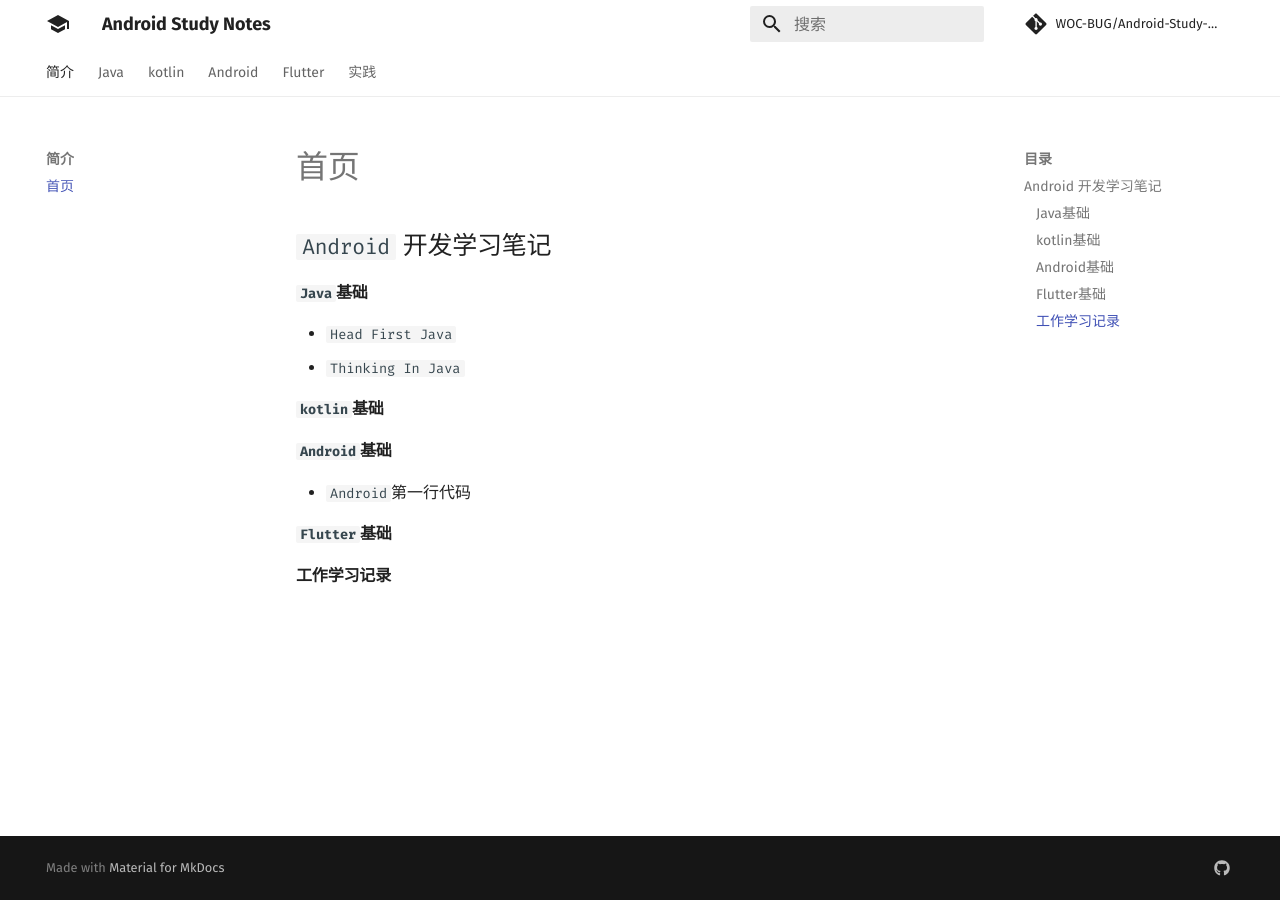
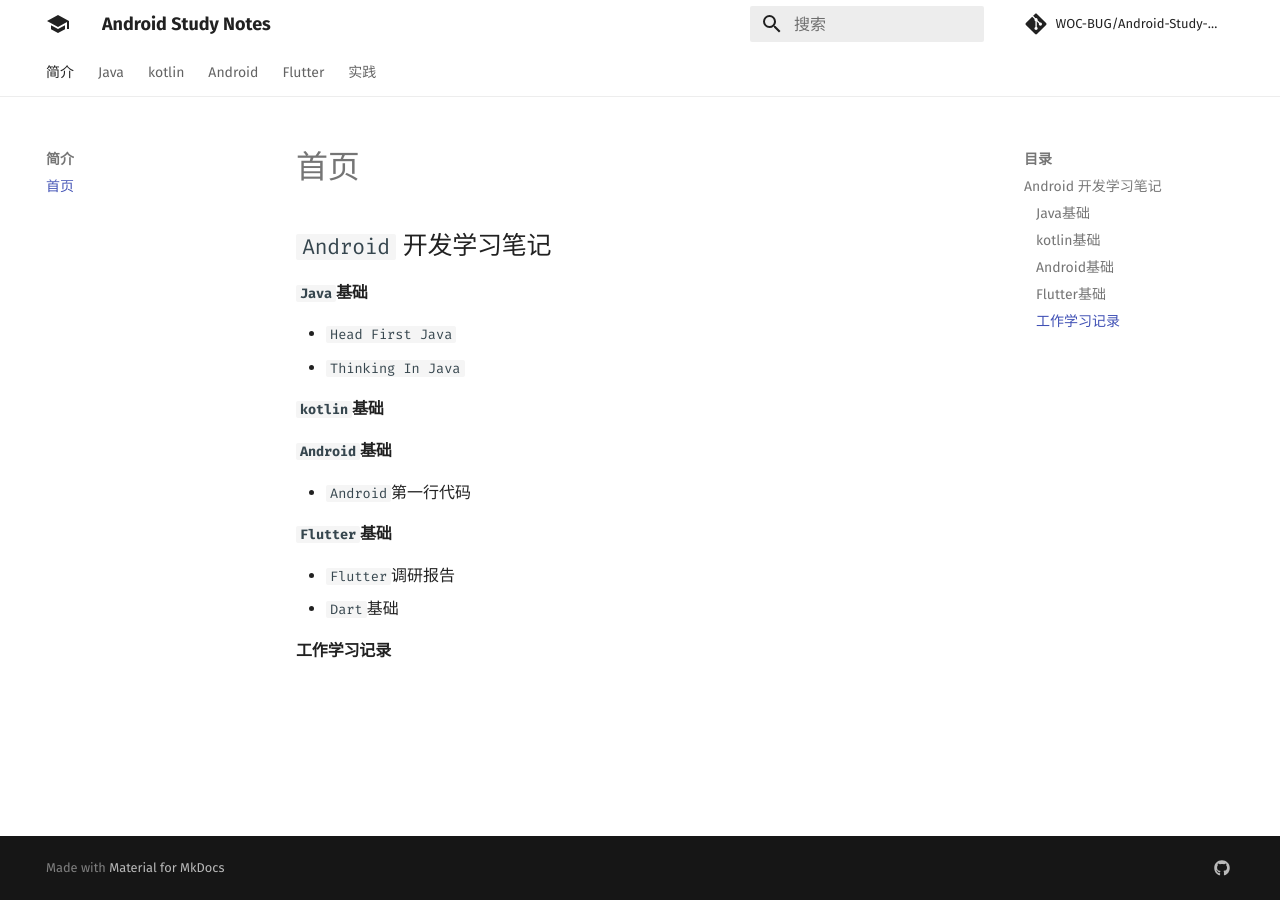
Before and after one commit to WOC-BUG/Android-Study-Notes, an MkDocs documentation site: the page built from docs/index.md, in a window 1280 px wide. Built offline with MkDocs 1.6.1 and Material for MkDocs 9.7.7, drawn with Linux system fonts in a browser that asks for light colours; comment, search, counter and statistics services are not loaded.

Commit message:
修改格式错误

```diff
--- a/docs/index.md
+++ b/docs/index.md
@@ -13,4 +13,7 @@
 
 #### `Flutter`基础
 
+* `Flutter`调研报告
+* `Dart`基础
+
 #### 工作学习记录
--- a/mkdocs.yml
+++ b/mkdocs.yml
@@ -20,7 +20,7 @@
       - BLE低功耗蓝牙通信: BLE低功耗蓝牙通信.md
     - Flutter:
       - Flutter调研报告: Flutter.md
-      - Dart语言基础：Dart.md
+      - Dart语言基础: Dart.md
     - 实践:
       - 工作问题记录: 工作问题记录.md
 
```
